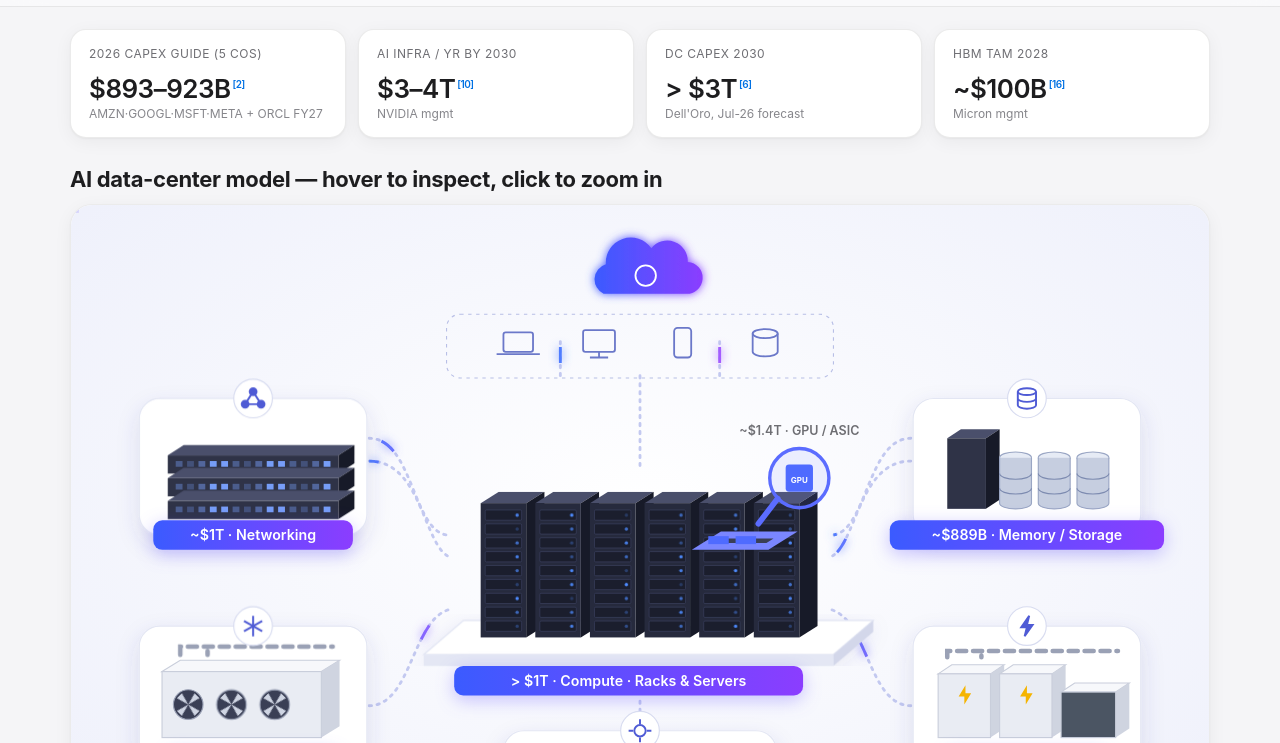
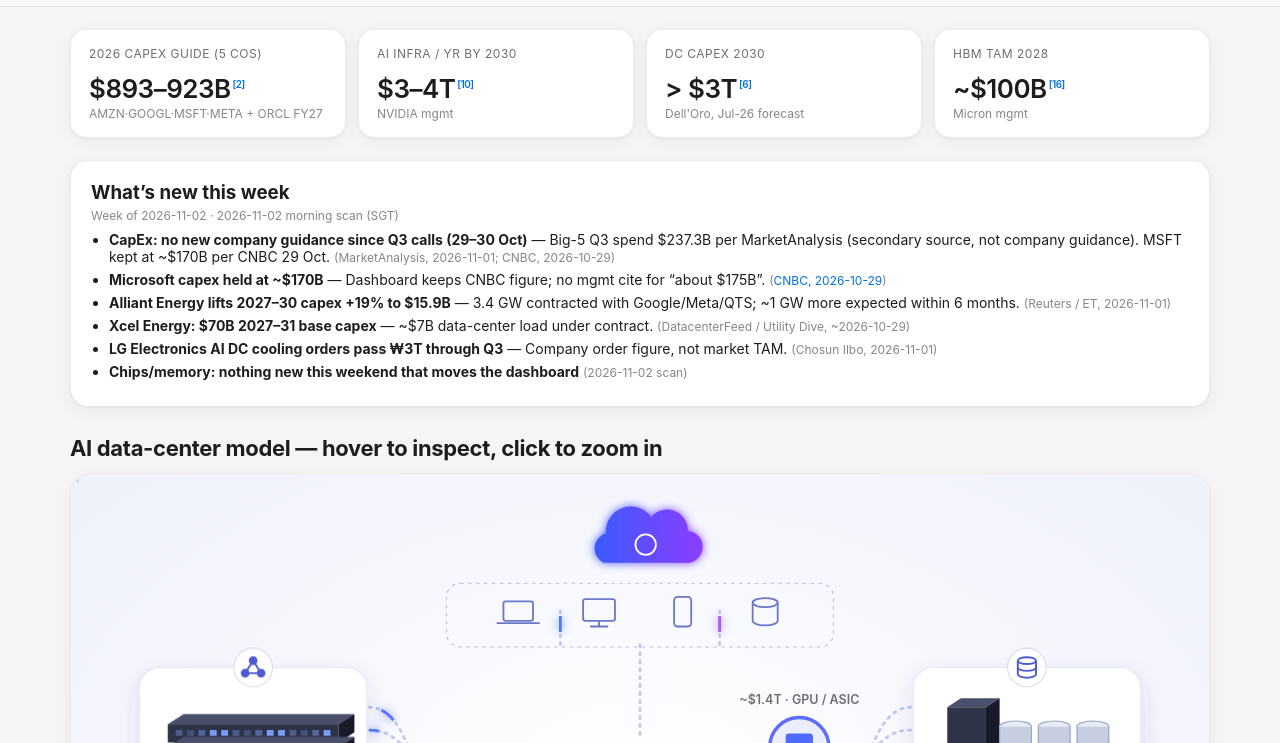
Before and after one commit to Hugoztian/ai-datacenter-dashboard, a plain HTML site: page index.html in a window 1280 px wide. Shown: the part 57-800 px from the top of the page. Drawn offline with Linux system fonts and the light colour scheme.

Commit message:
What’s new this week on page one + whatsNewThisWeek for master

```diff
--- a/data.js
+++ b/data.js
@@ -92,7 +92,20 @@ layers: [
   kpis:[["Big-4 2026 guide","$720–740B","mixed bases","luminix"],["Oracle FY27","$90–95B","target","orclReuters"],["Amazon 2027","> $220B","'meaningfully more'","cnbcAmzn"]],
   segs:[["Compute","Servers & accelerators — largest share"],["Facilities","Shells, power, cooling (incl. leases)"],["MW buildout","GW-scale campuses; MW totals TBD per company"]],
   cos:[["AMZN","Amazon / AWS","~$220B 2026"],["GOOGL","Alphabet","$195–205B"],["MSFT","Microsoft","~$170B CY26"],["META","Meta","$135–145B"],["ORCL","Oracle","$90–95B FY27"],["SPCX","SpaceX (incl. xAI)","~$83–88B CY26 implied"]]}
-]};
+],
+whatsNewWeekOf:"2026-11-02",
+whatsNewUpdated:"2026-11-02 morning scan (SGT)",
+whatsNewEmpty:"No material CapEx/TAM changes since Q3 calls (29–30 Oct 2026).",
+// Array shape {date, headline, detail?, url?, layer?, src?} — aggregated by master dashboard. url=null where article link not yet verified (never invented).
+whatsNewThisWeek:[
+ {date:"2026-11-01",layer:"capex",headline:"CapEx: no new company guidance since Q3 calls (29–30 Oct)",detail:"Big-5 Q3 spend $237.3B per MarketAnalysis (secondary source, not company guidance). MSFT kept at ~$170B per CNBC 29 Oct.",url:null,src:"MarketAnalysis, 2026-11-01; CNBC, 2026-10-29"},
+ {date:"2026-10-29",layer:"capex",headline:"Microsoft capex held at ~$170B",detail:"Dashboard keeps CNBC figure; no mgmt cite for “about $175B”.",url:"https://www.cnbc.com/2026/10/29/microsoft-google-ai-capex-estimates.html",src:"CNBC, 2026-10-29"},
+ {date:"2026-11-01",layer:"power",headline:"Alliant Energy lifts 2027–30 capex +19% to $15.9B",detail:"3.4 GW contracted with Google/Meta/QTS; ~1 GW more expected within 6 months.",url:null,src:"Reuters / ET, 2026-11-01"},
+ {date:"2026-10-29",layer:"power",headline:"Xcel Energy: $70B 2027–31 base capex",detail:"~$7B data-center load under contract.",url:null,src:"DatacenterFeed / Utility Dive, ~2026-10-29"},
+ {date:"2026-11-01",layer:"cooling",headline:"LG Electronics AI DC cooling orders pass ₩3T through Q3",detail:"Company order figure, not market TAM.",url:null,src:"Chosun Ilbo, 2026-11-01"},
+ {date:"2026-11-02",layer:"semis",headline:"Chips/memory: nothing new this weekend that moves the dashboard",url:null,src:"2026-11-02 scan"}
+]
+};
 // ===== Product catalog: Level -1 layer → -2 family → -3 product (qualitative; no invented $ figures) =====
 window.AIDC.catalog={
 semis:[
@@ -159,3 +172,4 @@ capex:[
   {id:"big4",name:"AWS · Google · Microsoft · Meta · Oracle campuses",company:"Hyperscalers",pic:"campus",blurb:"GW-scale campuses and leases.",use:"Demand driver for every layer above.",detail:["MW buildout per company: TBD (not yet sourced)"]},
   {id:"spcx",name:"SpaceX / xAI Colossus campuses (Memphis TN, Mississippi)",company:"SpaceX (SPCX)",pic:"campus",blurb:"Colossus I & II AI compute campuses; 4th Memphis-area site in development.",use:"Grok training and GPU cloud rented to Anthropic, Google and others.",detail:["Nameplate compute 1.7 GW at 30-Sep-26 (co. Q3 results)","Q3-26 capex $19.6B, of which Super Intelligence $16.4B; Q4 guide $35–40B","Mgmt target >2 GW by end-2026"]}]}]
 };
+window.whatsNewThisWeek=window.AIDC.whatsNewThisWeek;
--- a/index.html
+++ b/index.html
@@ -58,7 +58,7 @@ h2{font-size:22px;letter-spacing:-.015em;margin:28px 0 12px}
 table{width:100%;border-collapse:collapse;font-size:14px}th,td{text-align:left;padding:9px 8px;border-bottom:1px solid var(--line)}th{font-size:12px;color:var(--mut);font-weight:500;text-transform:uppercase}
 td.num{text-align:right;font-variant-numeric:tabular-nums}
 .grid2{display:grid;grid-template-columns:1fr 1fr;gap:16px}
-.srcs li{margin:6px 0;font-size:13px}.srcs .d{color:var(--mut2)}
+.wn{margin-bottom:16px}.wn h3{margin:0 0 4px}.wn ul{margin:8px 0 0;padding-left:18px}.wn li{margin:6px 0;font-size:14px}.wn .d{color:var(--mut2);font-size:12px}.srcs li{margin:6px 0;font-size:13px}.srcs .d{color:var(--mut2)}
 .tab{display:none}.tab.on{display:block;animation:pop .35s}
 footer{max-width:1180px;margin:auto;padding:20px;color:var(--mut2);font-size:12px;border-top:1px solid var(--line)}
 @media(max-width:760px){.slab{grid-template-columns:44px 1fr 22px}.slab .tvw,.slab .tw2{display:none}.hero,.grid2{grid-template-columns:1fr}.big{font-size:38px}.stack{transform:none}}
@@ -145,7 +145,7 @@ footer{max-width:1180px;margin:auto;padding:20px;color:var(--mut2);font-size:12p
 <button class="tbtn" id="theme">◐</button></div></header>
 <main>
 <div class="kpis" id="kpis"></div>
-<section class="tab on" id="t-stack"><h2>AI data-center model — hover to inspect, click to zoom in</h2><div id="world"><div class="stack" id="stack"></div></div>
+<section class="tab on" id="t-stack"><div class="card wn" id="wn"></div><h2>AI data-center model — hover to inspect, click to zoom in</h2><div id="world"><div class="stack" id="stack"></div></div>
 <p class="note">Cutaway: grid &amp; substation → hall → switches, cable trays, racks → GPU/HBM board; rooftop chillers; buildout crane = CapEx. Press <b>Esc</b> or ← Back to zoom out. Deep links: <code>#layer=memory</code>.</p></section>
 <section class="tab" id="t-tam"><h2>Overall AI data-center TAM</h2><div class="grid2"><div class="card"><canvas id="cTam" height="260"></canvas><p class="note">Annual figures. Bars show low–high where a range was given. Mgmt = company guidance (preferred); Analyst = research firm.</p></div>
 <div class="card"><canvas id="cMck" height="260"></canvas><p class="note" id="mckNote"></p></div></div>
@@ -300,6 +300,7 @@ document.querySelectorAll('#tabs button').forEach(b=>b.onclick=()=>{document.que
 function capRows(){return `<tr><th>Company</th><th class="num">2026 guide</th><th>Basis</th><th>Note</th></tr>`+cx.map(c=>`<tr><td><b>${c.tk}</b> ${c.co}</td><td class="num">${c.lo===c.hi?'~$'+c.lo:'$'+c.lo+'–'+c.hi}B${cite(c.src)}</td><td>${c.basis}</td><td style="font-size:12px;color:var(--mut)">${c.note}</td></tr>`).join('')}
 $('#capT').innerHTML=capRows();
 $('#layerTam').innerHTML='<tr><th>Layer</th><th>TAM anchor</th><th>Definition</th></tr>'+D.layers.map(L=>`<tr style="cursor:pointer" onclick="document.querySelector('#tabs button').click();camIn('${L.id}')"><td><b>${L.tam.v} · ${L.name}</b></td><td>${tbd(L.tam.v)}${cite(L.tam.src)}</td><td style="font-size:12px;color:var(--mut)">${L.tam.what}</td></tr>`).join('');
+{const W=D.whatsNewThisWeek||[];$('#wn').innerHTML=`<h3>What’s new this week</h3><div class="d">Week of ${D.whatsNewWeekOf||''} · ${D.whatsNewUpdated||''}</div>`+(W.length?`<ul>${W.map(x=>{const cite=x.url?`<a href="${x.url}" target="_blank" rel="noopener">${x.src||x.date}</a>`:(x.src||x.date);return `<li><b>${x.headline}</b>${x.detail?' — '+x.detail:''} <span class="d">(${cite})</span></li>`}).join('')}</ul>`:`<p class="note">${D.whatsNewEmpty}</p>`);}
 $('#srcs').innerHTML=Object.values(S).map(s=>`<li><a href="${s.u}" target="_blank">${s.t}</a> <span class="d">— ${s.d}</span></li>`).join('');
 $('#mckNote').innerHTML=`McKinsey: $${D.mckinsey.total/1000}T ${D.mckinsey.period}; scenarios ${D.mckinsey.scen.map(s=>s[0]+' $'+s[1]/1000+'T').join(', ')}. ${cite('mck')}`;
 // Charts
```
